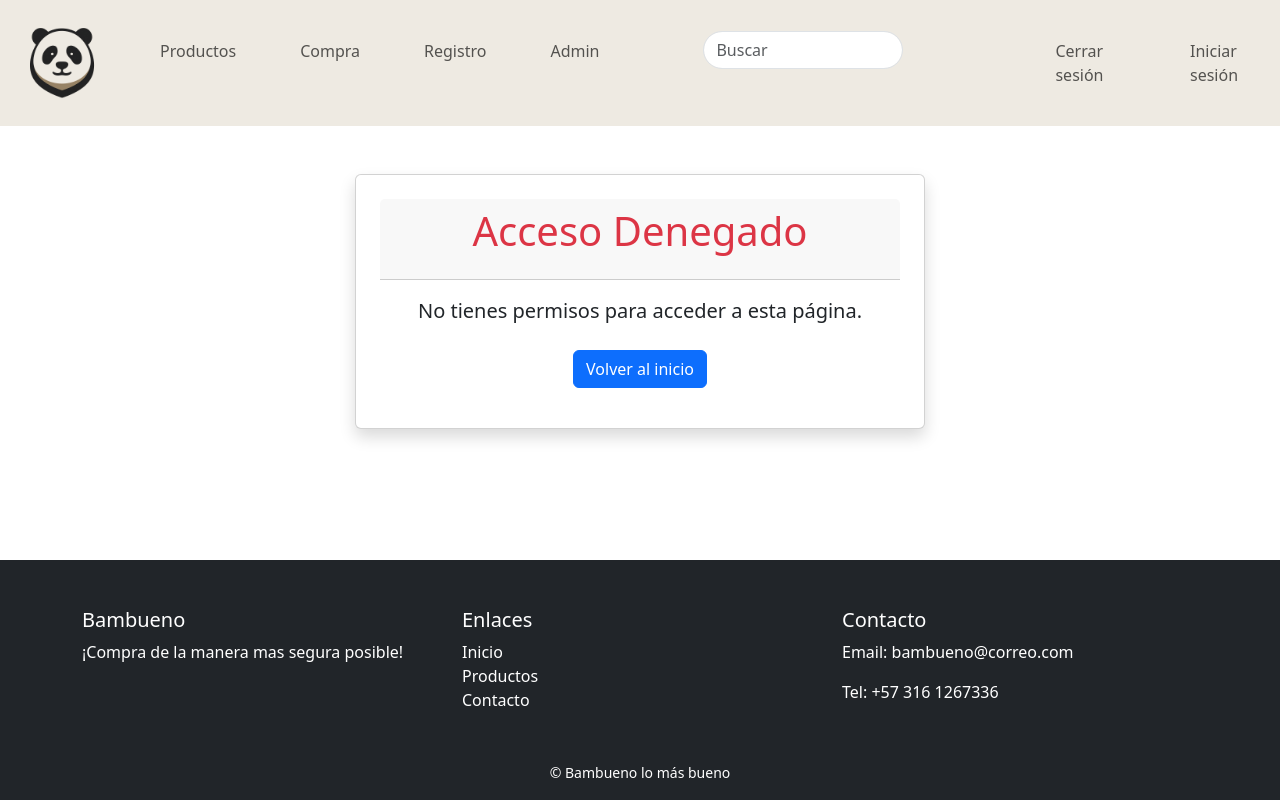
After one commit to juanjose-gp/seguridad_web, a PHP site: page /Redirecciones/acceso_denegado.php in a window 1280 px wide. The commit adds this page. Run offline with PHP 8.4, Linux system fonts and the light colour scheme.

Commit message:
Cambios extra
Hice los cambios adicionales requeridos para que funcionen bien las redirecciones

```diff
--- /dev/null
+++ b/Redirecciones/acceso_denegado.php
@@ -0,0 +1,37 @@
+
+<!DOCTYPE html>
+<html lang="es">
+<head>
+    <?php require_once '../Includes/Header.php' ?>
+    <meta charset="UTF-8" />
+    <title>Acceso Denegado</title>
+    <link href="https://cdn.jsdelivr.net/npm/bootstrap@5.3.0/dist/css/bootstrap.min.css" rel="stylesheet" />
+
+    <style>
+        html, body {
+            height: 100%;
+        }
+        body {
+            display: flex;
+            flex-direction: column;
+        }
+    </style>
+
+</head>
+<body>
+    <div class="container mt-5 mb-5 center">
+        <div class="row center">
+            <div class="card p-4 shadow col-md-6 offset-md-3">
+                <div class="card-header text-center">
+                    <h1 class="text-danger mb-3">Acceso Denegado</h1>
+                </div>
+                <div class="card-body text-center">
+                    <p class="lead mb-4">No tienes permisos para acceder a esta página.</p>
+                    <a href="../Inicio/Inicio.php" class="btn btn-primary">Volver al inicio</a>
+                </div>
+            </div>
+        </div>
+    </div>
+    <?php require_once '../Includes/Footer.html' ?>
+</body>
+</html>
--- a/Redirecciones/acceso_no_autorizado.php
+++ b/Redirecciones/acceso_no_autorizado.php
@@ -27,7 +27,7 @@
           <div class="row center">
               <div class="card shadow col-md-6 offset-md-3">
                 <div class="card-header text-center">
-                    <h5>Acceso no autorizado</h5>
+                    <h5 class=" text-danger">Acceso no autorizado</h5>
                 </div>
                 <div class="card-body">
                     <h5 class="card-title">ROL SIN ACCESO</h5>
--- a/enums/general_config.php
+++ b/enums/general_config.php
@@ -9,7 +9,7 @@ enum GeneralConfig: string {
     case getSqlCommandQuery = 'SELECT password, salt FROM clientes WHERE email = ?';
     case encryptTokenAlgorith = 'HS256';
     case tokenKey = 'esta_es_mi_clave';
-    case errorPageUrl = 'Location: server_error_500.html';
+    case errorPageUrl = 'Location: ../Redirecciones/server_error_500.html';
     case encryptAlgorith = 'sha256';
     //registro
     case welcomePageUrl_registro = 'Location: bienvenido.php';
@@ -27,7 +27,7 @@ enum GeneralConfig: string {
     case logFileWarnings = 'warnings.log';
     case credentialFile = 'database.json';
 
-    case accesoDenegado = 'Location: ../pr_token/accesodenegado.php';
-    case accesoNoAutorizado = 'Location: ../pr_token/acceso_no_autorizado.php';
+    case accesoDenegado = 'Location: ../Redirecciones/acceso_denegado.php';
+    case accesoNoAutorizado = 'Location: ../Redirecciones/acceso_no_autorizado.php';
 
 }
--- a/includes/ConexionBD.php
+++ b/includes/ConexionBD.php
@@ -2,7 +2,7 @@
     // Manejador global de errores:
     set_exception_handler(function (/*$exception*/) {
         // error_log("Excepción no capturada: " . $exception->getMessage());
-        header("Location: ../Redirecciones/server_error_500.php");
+        header(GeneralConfig::errorPageUrl -> value);
         exit;
     });
 
--- a/includes/Header.php
+++ b/includes/Header.php
@@ -39,7 +39,7 @@ if (session_status() === PHP_SESSION_NONE) {
             <a class="nav-link" href="../Registro/Registro.php">Registro</a>
           </li>
           <li class="nav-item">
-            <a class="nav-link" href="../pr_token/admin.php">admin</a>
+            <a class="nav-link" href="../pr_token/admin.php">Admin</a>
           </li>
           <li class="ms-5 me-5">
             <input
```
Also changed, not shown: Registro/bienvenido.php (+23 -17 lines), pr_token/acceso_no_autorizado.php (deleted, +0 -19 lines), pr_token/accesodenegado.php (deleted, +0 -19 lines).
